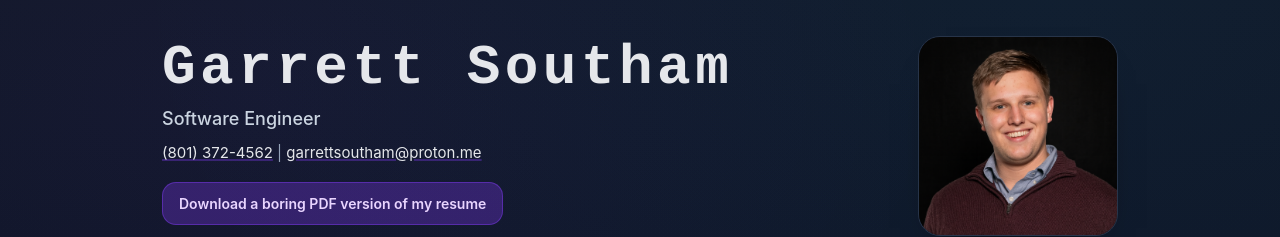
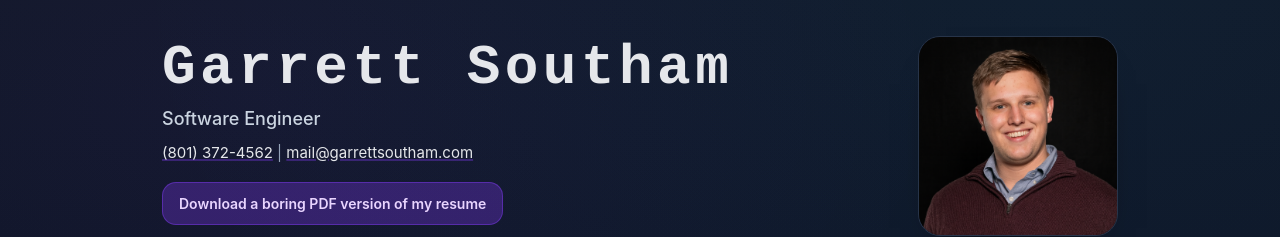
Before and after one commit to grsouth/hire-me, a React (Vite) app: page / in a window 1280 px wide. Shown: the top 237 px of the page. Built offline with nearby package versions, Linux system fonts and the light colour scheme; a web font is replaced by a local one.

Commit message:
changed email address

```diff
--- a/src/data/resume.ts
+++ b/src/data/resume.ts
@@ -102,7 +102,7 @@ export const resumeData: ResumeData = {
   headline: "Software Engineer",
   contact: {
     phone: "(801) 372-4562",
-    email: "garrettsoutham@proton.me",
+    email: "mail@garrettsoutham.com",
   },
 
   links: [],
```
Also changed, not shown: 1 other file (tests, documents, lock files or other folders).
